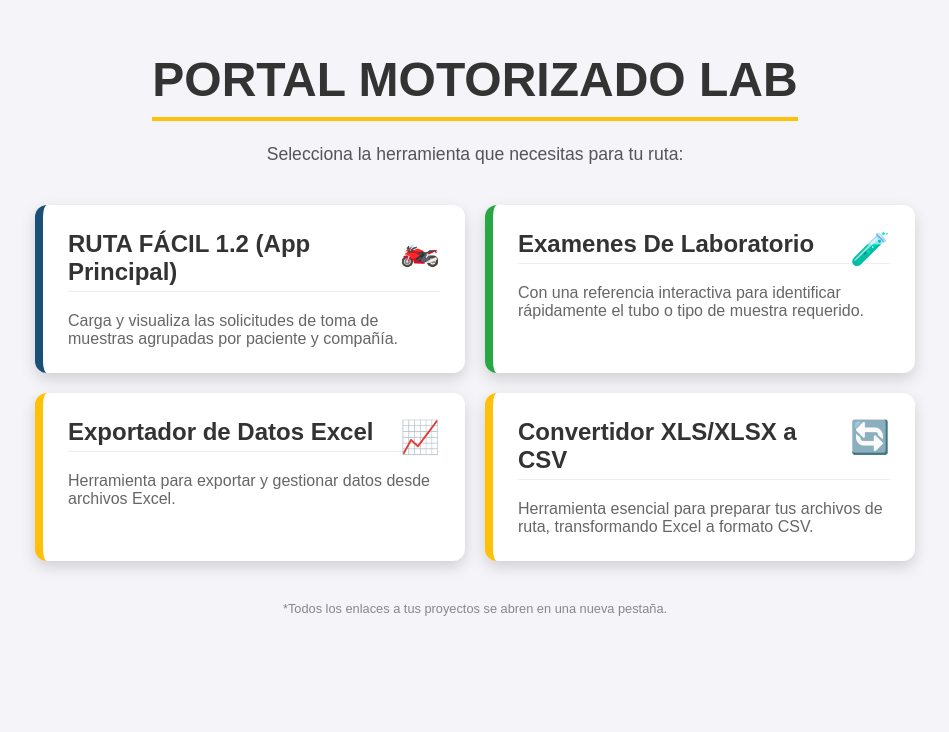
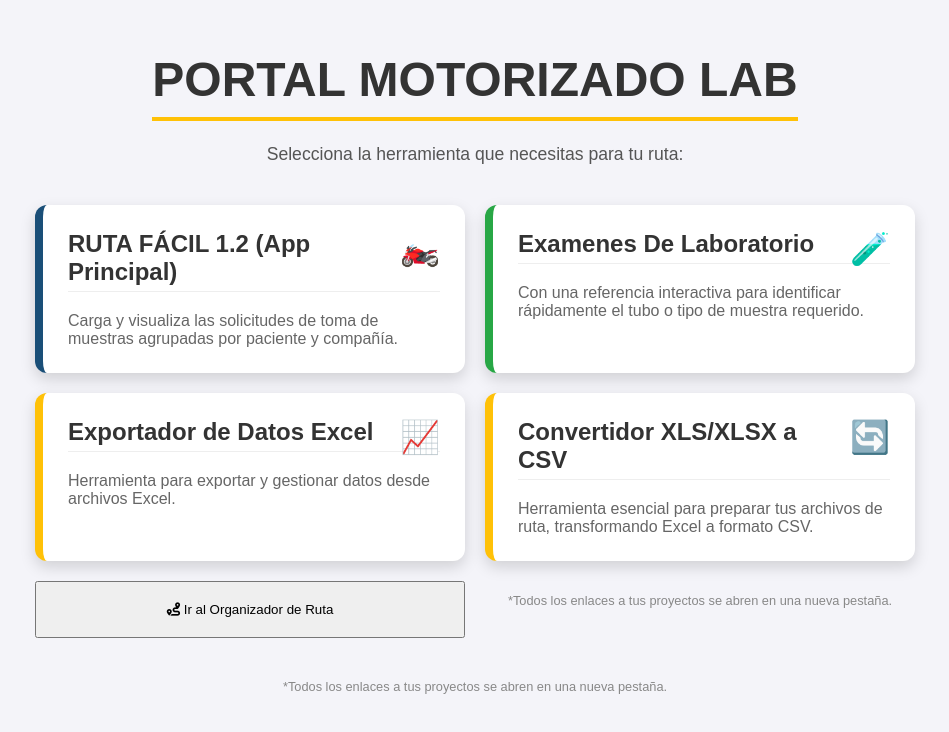
Before and after one commit to rmns82839-rgb/portal-de-toma-de-muestras, a plain HTML site: page index.html in a window 1280 px wide. Shown: the whole page, without its empty margins (165-1114 px from the left). Drawn offline with Linux system fonts and the light colour scheme.

Commit message:
Add button for Route Organizer link
Added a button linking to the Route Organizer.

```diff
--- a/index.html
+++ b/index.html
@@ -4,6 +4,7 @@
     <meta charset="UTF-8">
     <meta name="viewport" content="width=device-width, initial-scale=1.0">
     <title>Motorizado Lab - Portal Central 🧪</title>
+    <link rel="stylesheet" href="https://cdnjs.cloudflare.com/ajax/libs/font-awesome/6.5.1/css/all.min.css">
     <style>
         /* Paleta: Negro (#333), Amarillo de Seguridad (#FFC107), Gris Claro (#F4F4F9) */
         body {
@@ -127,7 +128,12 @@
                 <h2>Convertidor XLS/XLSX a CSV</h2>
                 <p>Herramienta esencial para preparar tus archivos de ruta, transformando Excel a formato CSV.</p>
             </a>
-
+            <button>
+    <a href="https://rmns82839-rgb.github.io/organizador-de-ruta/" target="_blank" style="text-decoration: none; color: inherit;">
+        <i class="fa-solid fa-route"></i> Ir al Organizador de Ruta
+    </a>
+</button>
+<p style="font-size: 0.8em; color: #888;">*Todos los enlaces a tus proyectos se abren en una nueva pestaña.</p>
 
         </div>
         <br>
```
